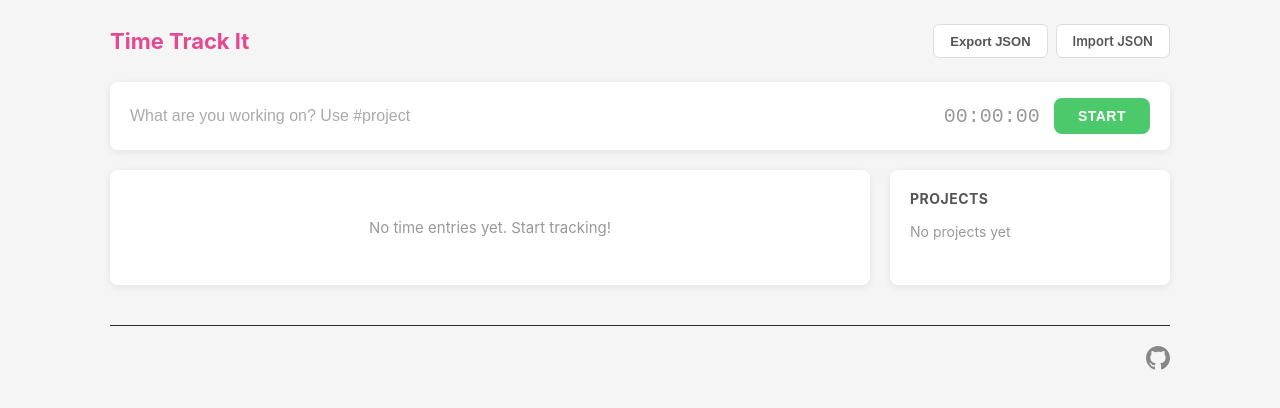
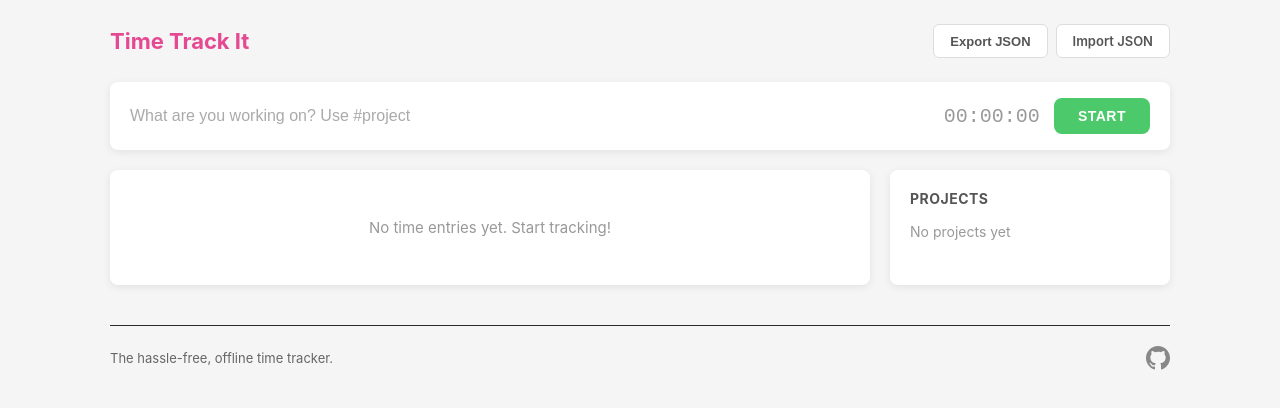
Before and after one commit to andremissaglia/time-track-it, a Vue app: page / in a window 1280 px wide. Shown: the top 408 px of the page. Built offline with nearby package versions, Linux system fonts and the light colour scheme.

Commit message:
Add description

```diff
--- a/index.html
+++ b/index.html
@@ -3,7 +3,20 @@
   <head>
     <meta charset="UTF-8" />
     <meta name="viewport" content="width=device-width, initial-scale=1.0" />
-    <title>Time Track It</title>
+    <title>Time Track It — The hassle-free, offline time tracker</title>
+    <meta name="description" content="The hassle-free, offline time tracker. Track time by project, no account needed — all data stays in your browser." />
+    <meta name="keywords" content="time tracker, time tracking, offline, project tracking, productivity" />
+
+    <!-- Open Graph -->
+    <meta property="og:type" content="website" />
+    <meta property="og:url" content="http://timetrackit.amissaglia.dev.br/" />
+    <meta property="og:title" content="Time Track It — The hassle-free, offline time tracker" />
+    <meta property="og:description" content="The hassle-free, offline time tracker. Track time by project, no account needed — all data stays in your browser." />
+
+    <!-- Twitter Card -->
+    <meta name="twitter:card" content="summary" />
+    <meta name="twitter:title" content="Time Track It — The hassle-free, offline time tracker" />
+    <meta name="twitter:description" content="The hassle-free, offline time tracker. Track time by project, no account needed — all data stays in your browser." />
   </head>
   <body>
     <div id="app"></div>
--- a/src/App.vue
+++ b/src/App.vue
@@ -34,6 +34,7 @@
     />
 
     <footer class="footer">
+      <span class="footer-slogan">The hassle-free, offline time tracker.</span>
       <a href="https://github.com/andremissaglia/time-track-it" target="_blank" rel="noopener" aria-label="GitHub repository">
         <svg class="github-icon" viewBox="0 0 24 24" xmlns="http://www.w3.org/2000/svg">
           <path d="M12 0C5.374 0 0 5.373 0 12c0 5.302 3.438 9.8 8.207 11.387.599.111.793-.261.793-.577v-2.234c-3.338.726-4.033-1.416-4.033-1.416-.546-1.387-1.333-1.756-1.333-1.756-1.089-.745.083-.729.083-.729 1.205.084 1.839 1.237 1.839 1.237 1.07 1.834 2.807 1.304 3.492.997.107-.775.418-1.305.762-1.604-2.665-.305-5.467-1.334-5.467-5.931 0-1.311.469-2.381 1.236-3.221-.124-.303-.535-1.524.117-3.176 0 0 1.008-.322 3.301 1.23A11.509 11.509 0 0 1 12 5.803c1.02.005 2.047.138 3.006.404 2.291-1.552 3.297-1.23 3.297-1.23.653 1.653.242 2.874.118 3.176.77.84 1.235 1.911 1.235 3.221 0 4.609-2.807 5.624-5.479 5.921.43.372.823 1.102.823 2.222v3.293c0 .319.192.694.801.576C20.566 21.797 24 17.3 24 12c0-6.627-5.373-12-12-12z"/>
@@ -136,7 +137,8 @@ async function onImport(jsonStr) {
 
 .footer {
   display: flex;
-  justify-content: flex-end;
+  justify-content: space-between;
+  align-items: center;
   margin-top: 40px;
   padding-top: 20px;
   border-top: 1px solid #2a2a2a;
@@ -151,6 +153,11 @@ async function onImport(jsonStr) {
   color: #e44991;
 }
 
+.footer-slogan {
+  font-size: 13px;
+  color: #666;
+}
+
 .github-icon {
   width: 24px;
   height: 24px;
```
